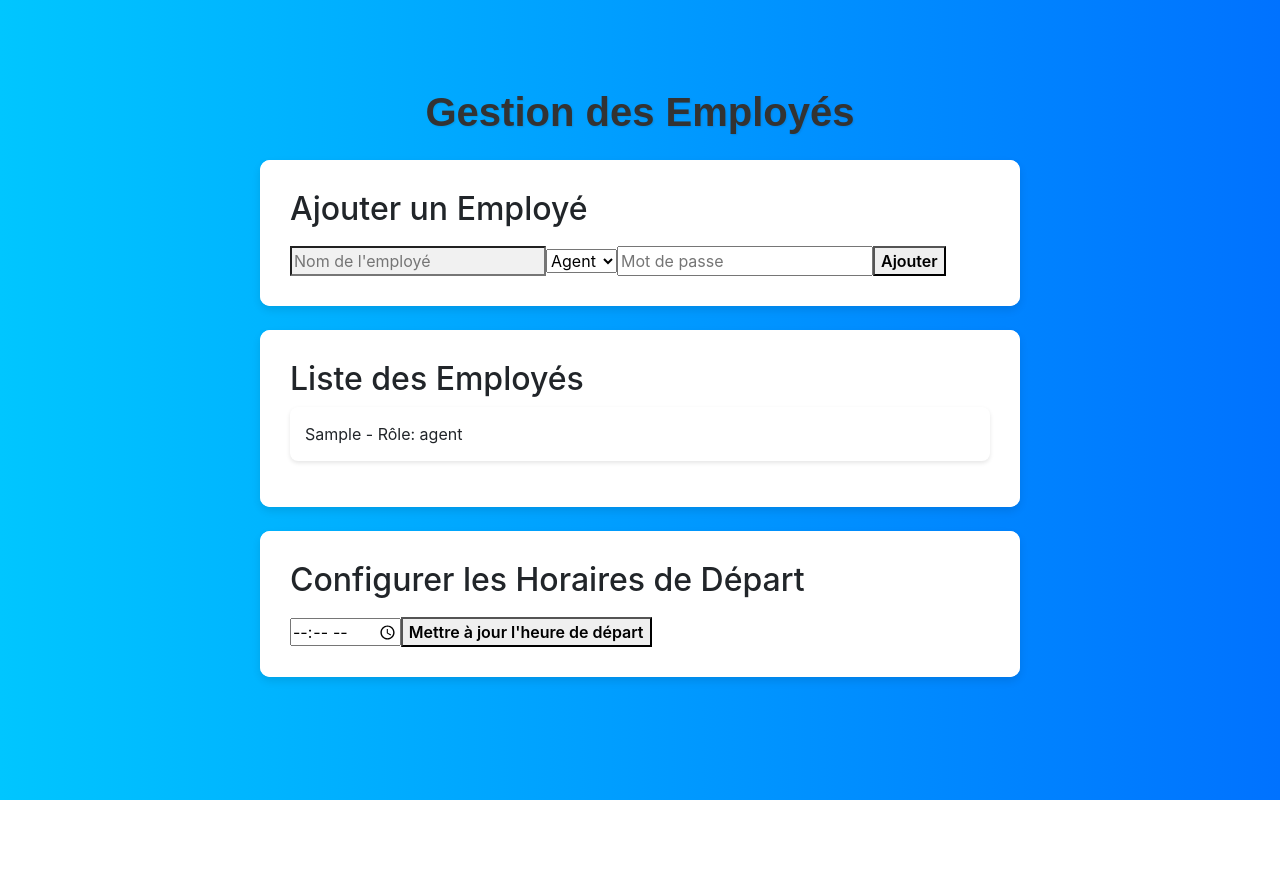
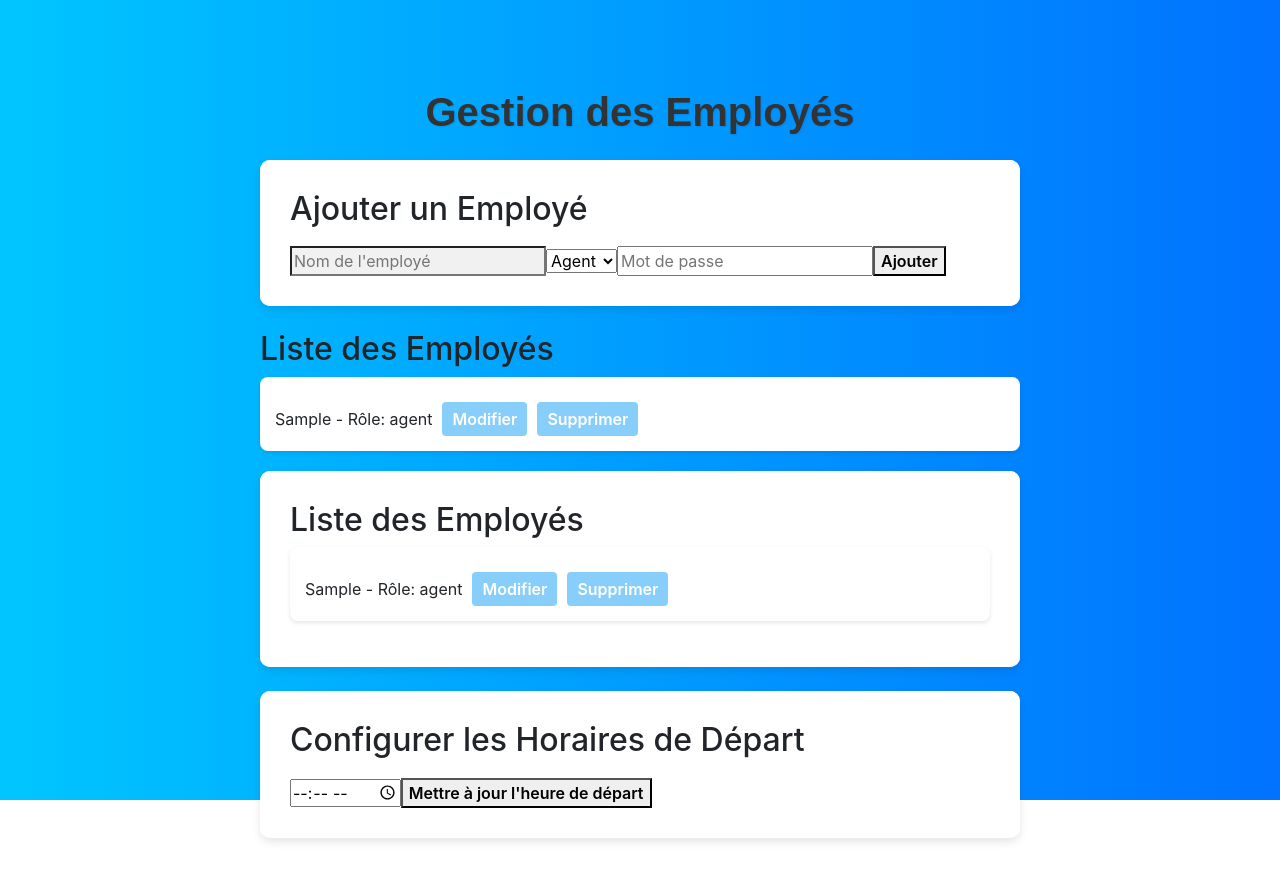
Before and after one commit to edm-r/com.Travel6, a React (Create React App) app: page /Employes in a window 1280 px wide. Both pictures are taken after typing "Sample", "Sample123" into the empty fields and a click on the button "Ajouter". Before the commit the page ends 800 px from the top, so only its background shows below. Built offline with nearby package versions, Linux system fonts and the light colour scheme.

Commit message:
front-terminé

```diff
--- a/src/sreen/EmployeeList.js
+++ b/src/sreen/EmployeeList.js
@@ -1,6 +1,6 @@
 import React, { useState, useEffect } from 'react';
 
-const EmployeeList = ({ employees }) => {
+const EmployeeList = ({ employees, onDelete, onEdit }) => {
   return (
     <div>
       <h2>Liste des Employés</h2>
@@ -8,6 +8,8 @@ const EmployeeList = ({ employees }) => {
         {employees.map((employee) => (
           <li key={employee.id}>
             {employee.name} - Rôle: {employee.role}
+            <button onClick={() => onEdit(employee)} style={buttonStyle}>Modifier</button>
+            <button onClick={() => onDelete(employee.id)} style={buttonStyle}>Supprimer</button>
           </li>
         ))}
       </ul>
@@ -15,5 +17,15 @@ const EmployeeList = ({ employees }) => {
   );
 };
 
+const buttonStyle = {
+  marginLeft: '10px',
+  padding: '5px 10px',
+  backgroundColor: '#87CEFA',
+  color: 'white',
+  border: 'none',
+  borderRadius: '4px',
+  cursor: 'pointer',
+};
+
 
   export default EmployeeList ;
--- a/src/sreen/employes.js
+++ b/src/sreen/employes.js
@@ -16,6 +16,15 @@ const Employes = () => {
     setEmployees([...employees, { ...employee, id: Date.now() }]);
   };
 
+  const handleDelete = (id) => {
+    setEmployees(employees.filter(employee => employee.id !== id));
+  };
+
+  const handleEdit = (employee) => {
+    // Ajoutez ici la logique pour modifier un employé
+    console.log("Modifier l'employé:", employee);
+  };
+
   // Mettre à jour l'horaire de départ
   const updateDepartureTime = (newTime) => {
     setDepartureTimes([...departureTimes, { ...newTime, id: Date.now() }]);
@@ -32,6 +41,10 @@ const Employes = () => {
             <EmployeeForm addEmployee={addEmployee} />
           </div>
         </div>
+
+        <div>
+      <EmployeeList employees={employees} onDelete={handleDelete} onEdit={handleEdit} />
+       </div>
 
         {/* Liste des employés */}
         <div className="card mb-4 custom-card">
```
Lines whose indentation alone changed are shown as unchanged.
